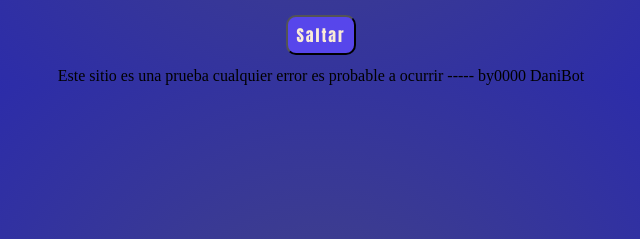
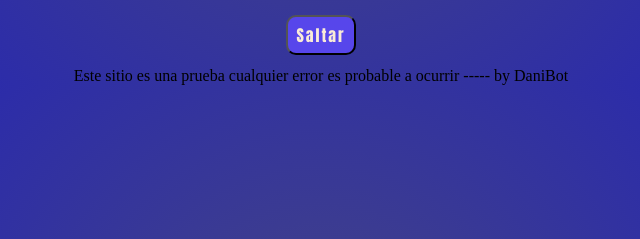
Before and after one commit to RDani1001/guessthepokemon, a plain HTML site: page index.html in a window 1280 px wide. Shown: the part 519-758 px from the top of the page, 319-959 px from the left. Drawn offline with Linux system fonts and the light colour scheme; no server answers.

Commit message:
Add files via upload

```diff
--- a/index.html
+++ b/index.html
@@ -29,7 +29,7 @@
         </div>
     </div>
     <footer>
-        <p>Este sitio es una prueba cualquier error es probable a ocurrir ----- by0000 DaniBot</p>
+        <p>Este sitio es una prueba cualquier error es probable a ocurrir ----- by DaniBot</p>
     </footer>
     </center>
     </div>
```
